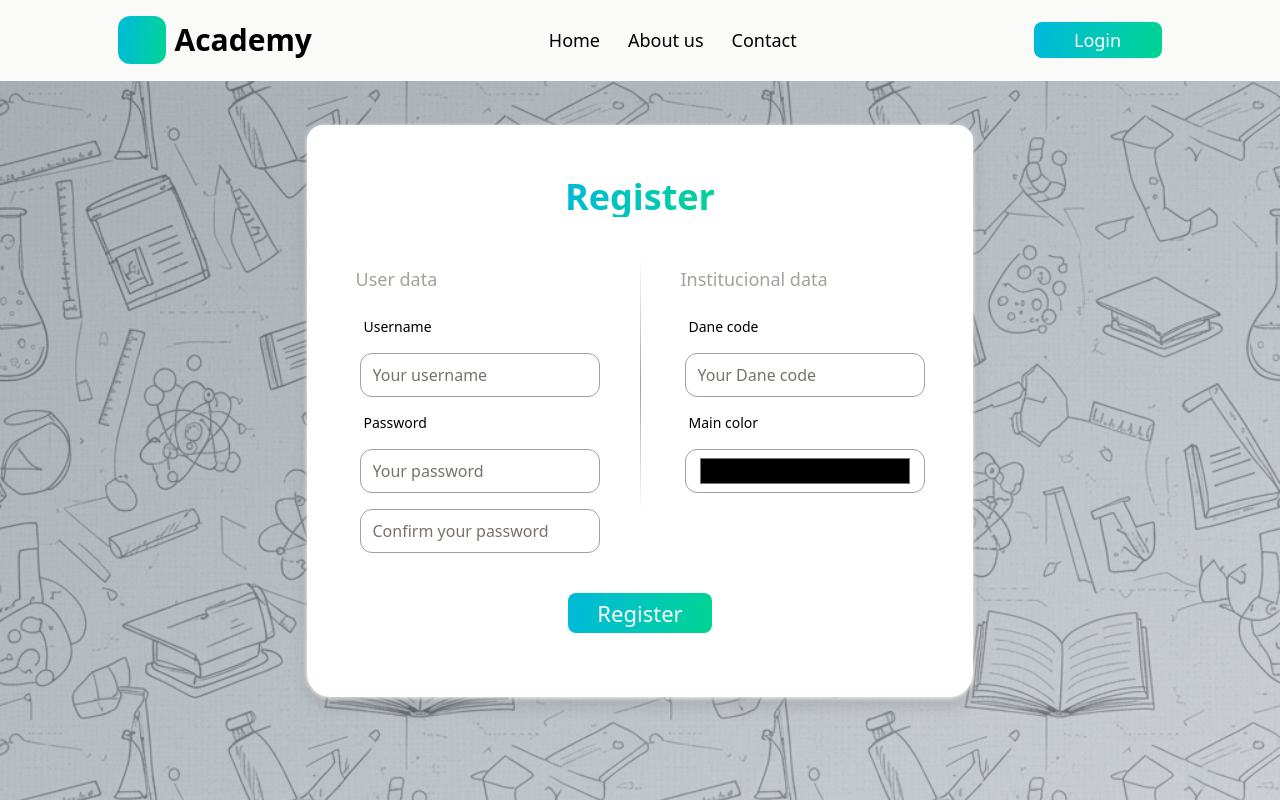
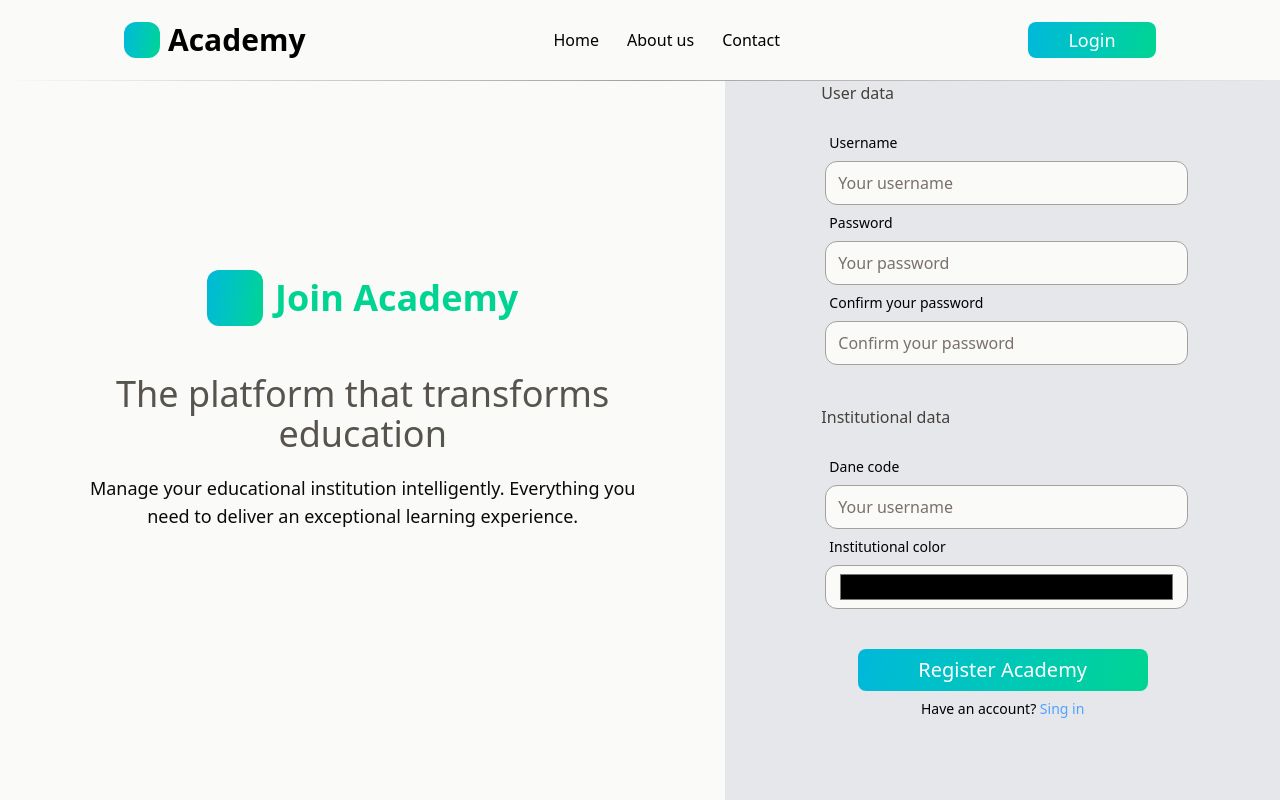
Before and after one commit to As-Solutions-Co/frontend, an Angular app: page /register in a window 1280 px wide. Shown: the top 800 px of the page. Built offline with nearby package versions, Linux system fonts and the light colour scheme.

Commit message:
New register

```diff
--- a/src/app/core/services/alertService.ts
+++ b/src/app/core/services/alertService.ts
@@ -8,11 +8,11 @@ export type AlertType = 'success' | 'error' | 'warning' | 'info';
 })
 export class AlertService {
 
-  private alertSubject = new Subject<{ type: AlertType, message: string }>();
+  private alertSubject = new Subject<{ type: AlertType, message: string, detail: string | null }>();
 
   alert$ = this.alertSubject.asObservable();
 
-  show(type: AlertType, message: string) {
-    this.alertSubject.next({ type, message })
+  show(type: AlertType, message: string, detail: string | null) {
+    this.alertSubject.next({ type, message, detail })
   }
 }
--- a/src/app/features/login/login.html
+++ b/src/app/features/login/login.html
@@ -5,21 +5,35 @@
         <div class="absolute inset-0 bg-gradient-to-br from-gray-600 to-gray-400 opacity-35"></div>
         <app-alert></app-alert>
         <app-card class="w-[75%] sm:w-[60%] md:w-[40%] lg:w-[30%]">
-            <div class="flex flex-col justify-center items-center gap-5">
+            <div class="flex flex-col justify-center items-center gap-2">
                 <div class="justify-center items-center gap-5">
                     <h1
                         class="text-4xl text-center sm:text-4xl font-bold bg-linear-100 from-cyan-500 to-emerald-400 bg-clip-text text-transparent mt-4 mb-3 sm:m-3">
                         Login</h1>
                     <div class="flex flex-col">
-                        <label for="user">Username</label>
-                        <input id="user" type="text" [(ngModel)]="username" [placeholder]="'Enter your username'">
-                        <label for="pass">Password</label>
-                        <input id="pass" type="password" [(ngModel)]="password" [placeholder]="'Enter your password'">
+                        <label for="user" class="ml-0 m-0">Username</label>
+                        <input id="user" type="text" [(ngModel)]="username" [placeholder]="'Enter your username'"
+                            class="ml-0">
+                        <label for="pass" class="ml-0 m-0">Password</label>
+                        <input id="pass" type="password" [(ngModel)]="password" [placeholder]="'Enter your password'"
+                            class="ml-0">
+                        <a href="">
+                            <p class="text-blue-400 hover:text-blue-500 text-[14px] my-2 ml-1">Forgot your password?</p>
+                        </a>
                     </div>
                 </div>
-                <div class="w-[45%] h-8 mb-5">
-                    <app-solidbutton (click)="onLogin()"
-                        class="text-white text-[16px] sm:text-lg">Login</app-solidbutton>
+                <div class="flex flex-col justify-center items-center">
+                    <div class="w-full h-8">
+                        <app-solidbutton (click)="onLogin()"
+                            class="text-white text-[16px] sm:text-lg">Login</app-solidbutton>
+                    </div>
+                    <p class="text-stone-800 text-[14px] my-2 ml-1">Need an account?
+                        <span>
+                            <a routerLink="/register"
+                                class=" text-blue-400 hover:text-blue-500 text-[14px] my-2 ml-1">Sign
+                                up</a>
+                        </span>
+                    </p>
                 </div>
             </div>
         </app-card>
--- a/src/app/features/login/login.ts
+++ b/src/app/features/login/login.ts
@@ -5,14 +5,14 @@ import { Component } from '@angular/core';
 import { Header } from '@shared/components/header/header';
 import { Auth } from '@core/services/auth';
 import { FormsModule } from '@angular/forms';
-import { Router } from '@angular/router';
+import { Router, RouterLink } from '@angular/router';
 import { Alert } from "@shared/components/alert/alert";
 import { AlertService } from '@core/services/alertService';
 
 @Component({
   selector: 'app-login',
   standalone: true,
-  imports: [Header, Footer, Card, FormsModule, Solidbutton, Alert],
+  imports: [Header, Footer, Card, FormsModule, Solidbutton, Alert, RouterLink],
   templateUrl: './login.html',
   styleUrl: './login.css'
 })
@@ -33,7 +33,7 @@ export default class Login {
     ).subscribe({
       next: (response) => {
         console.log('Login successfully: ', response);
-        this.alertService.show('success', 'Login successful!')
+        this.alertService.show('success', 'Login successful!', null)
         setTimeout(() => {
           this.router.navigate(['/dashboard']);
         }, 1000);
@@ -42,7 +42,7 @@ export default class Login {
       },
       error: (response) => {
         console.log('Error al iniciar sesion: ', response);
-        this.alertService.show('error', 'Login failed!');
+        this.alertService.show('error', 'Login failed!', String(response.error.detail));
       }
     })
   }
--- a/src/app/features/register/register.html
+++ b/src/app/features/register/register.html
@@ -1,47 +1,68 @@
 <section>
     <app-header></app-header>
-    <main class="relative top-20 h-screen flex flex-col justify-center items-center">
-        <div class="relative w-full h-full">
-            <img src="assets/images/register.png" class="w-full h-screen object-cover opacity-80">
-            <div class="absolute inset-0 bg-gradient-to-br from-gray-600 to-gray-400 opacity-45"></div>
+    <main
+        class="relative h-[1000px] md:h-screen w-full flex flex-col justify-center items-center md:flex-row md:justify-between md:items-center caret-transparent">
+        <app-alert></app-alert>
+        <div class="bg-stone-50 h-full w-full flex flex-col justify-center items-center text-center gap-5 sm:gap-10">
+            <div class="flex flex-row justify-center items-center gap-3 mt-20 sm:mt-0">
+                <app-box class="sm:h-14 sm:w-14">
+                    <svg class="h-8 w-9 sm:h-12 sm:w-12">
+                        <use href="assets/icons/academy.svg"></use>
+                    </svg>
+                </app-box>
+                <h1 class="font-bold text-3xl sm:text-4xl text-emerald-400">
+                    Join Academy</h1>
+            </div>
+            <div class="flex flex-col justify-center items-center sm:gap-1">
+                <h2 class="text-2xl sm:text-4xl font-medium text-stone-600 w-[80%]">The platform that transforms
+                    education
+                </h2>
+                <p class="text-sm sm:text-lg w-[80%] font-extralight text-stone-950">Manage your educational institution
+                    intelligently.
+
+                    Everything you
+                    need to
+                    deliver an
+                    exceptional
+                    learning experience.</p>
+            </div>
         </div>
-        <app-alert></app-alert>
-        <div class="absolute top-16 lg:top-5 h-auto w-[330px] sm:w-auto lg:w-[52%]">
-            <app-card class="h-full w-full p-10 drop-shadow-xl drop-stone-50">
-                <div class="flex flex-col justify-center items-center gap-2">
-                    <h1
-                        class="text-3xl sm:text-4xl font-bold bg-linear-100 from-cyan-500 to-emerald-400 bg-clip-text text-transparent mt-3 sm:m-3">
-                        Register</h1>
-                    <div class="flex flex-col sm:flex-row justify-center items-start gap-6 lg:gap-10 mt-5">
-                        <div class="flex flex-col">
-                            <h2 class="text-left">User data</h2>
-                            <label for="user">Username</label>
-                            <input id="user" type="text" [placeholder]="'Your username'" [(ngModel)]="username"
-                                required>
-                            <label for="pass">Password</label>
-                            <input id="pass" type="password" [placeholder]="'Your password'" [(ngModel)]="password"
-                                required>
-                            <input id="cpass" type="password" [placeholder]="'Confirm your password'"
-                                [(ngModel)]="cPassword" required>
-                        </div>
-                        <hr id="space">
-                        <div class="flex flex-col">
-                            <h2 class="text-left">Institucional data</h2>
-                            <label for="code">Dane code</label>
-                            <input id="code" type="number" [placeholder]="'Your Dane code'" [(ngModel)]="dane_code"
-                                required>
-                            <label for="color">Main color</label>
-                            <input id="color" type="color" [placeholder]="'Your username'" [(ngModel)]="main_color"
-                                required>
-                        </div>
-                    </div>
-                    <div class="my-6 h-8 w-28 sm:h-10 sm:w-36">
-                        <app-solidbutton class="text-white text-[16px] sm:text-[22px]"
-                            (click)="onRegister()">Register</app-solidbutton>
-                    </div>
+        <div class="flex flex-col bg-gray-200 justify-center items-start h-full w-full gap-3 p-14 lg:p-24 md:w-[65%]">
+            <form class="flex flex-col gap-10 w-full">
+                <div class="flex flex-col">
+                    <h1 class="text-stone-700 mb-5">User data</h1>
+                    <label for="user">Username</label>
+                    <input type="text" name="user" [placeholder]="'Your username'" class="bg-stone-50 w-full"
+                        [(ngModel)]="username">
+                    <label for="pass">Password</label>
+                    <input type="password" name="pass" [placeholder]="'Your password'" class="bg-stone-50 w-full"
+                        [(ngModel)]="password">
+                    <label for="cPass">Confirm your password</label>
+                    <input type="password" name="cPass" [placeholder]="'Confirm your password'"
+                        class="bg-stone-50 w-full" [(ngModel)]="cPassword">
                 </div>
-            </app-card>
+                <div class="flex flex-col">
+                    <h1 class="text-stone-700 mb-5">Institutional data</h1>
+                    <label for="code">Dane code</label>
+                    <input type="number" name="code" [placeholder]="'Your username'" class="bg-stone-50 w-full"
+                        [(ngModel)]="dane_code">
+                    <label for="color">Institutional color</label>
+                    <input type="color" name="color" class="bg-stone-50 w-full px-3 py-1" [(ngModel)]="main_color">
+                </div>
+                <div class="flex flex-col h-[70px] w-full justify-center items-center gap-2">
+                    <app-solidbutton class="h-full w-[80%] text-white font-medium text-[16px] sm:text-lg md:text-xl"
+                        (click)="onRegister()">Register
+                        Academy
+                    </app-solidbutton>
+                    <p class="text-black font-extralight text-sm sm:text-[14px]">Have an account?
+                        <span>
+                            <a routerLink="/login" class="text-blue-400 hover:text-blue-500">Sing in</a>
+                        </span>
+                    </p>
+                </div>
+            </form>
         </div>
+
     </main>
-    <app-footer class="relative top-20 "></app-footer>
+    <app-footer></app-footer>
 </section>
--- a/src/app/features/register/register.ts
+++ b/src/app/features/register/register.ts
@@ -1,18 +1,18 @@
 import { Alert } from '@shared/components/alert/alert';
 import { Solidbutton } from './../../shared/components/buttons/solidbutton/solidbutton';
-import { Card } from './../../shared/components/card/card';
 import { Footer } from './../../shared/components/footer/footer';
 import { Header } from '@shared/components/header/header';
 import { Component } from '@angular/core';
 import { Auth } from '@core/services/auth';
 import { FormsModule } from '@angular/forms';
 import { AlertService } from '@core/services/alertService';
-import { Router } from '@angular/router';
+import { Router, RouterLink } from '@angular/router';
+import { Box } from "@shared/components/box/box";
 
 @Component({
   selector: 'app-register',
   standalone: true,
-  imports: [Header, Footer, Card, FormsModule, Solidbutton, Alert],
+  imports: [Header, Footer, FormsModule, Alert, Box, Solidbutton, RouterLink],
   templateUrl: './register.html',
   styleUrl: './register.css'
 })
@@ -36,7 +36,7 @@ export default class Register {
     ).subscribe({
       next: (response: any) => {
         console.log('Usuario registrado: ', response);
-        this.alertService.show('success', 'Successfully registered academy');
+        this.alertService.show('success', 'Successfully registered academy', null);
         setTimeout(() => {
           this.router.navigate(['/login']);
         }, 1000)
@@ -44,7 +44,7 @@ export default class Register {
       },
       error: (err: any) => {
         console.log('Error al registrar: ', err);
-        this.alertService.show('error', 'Failed register')
+        this.alertService.show('error', 'Failed register', String(err.error.detail))
       }
     });
   }
--- a/src/app/shared/components/alert/alert.html
+++ b/src/app/shared/components/alert/alert.html
@@ -1,6 +1,6 @@
 @if (message) {
 <div
-    class="fixed flex justify-center items-center left-1/2 -translate-x-1/2 top-[85px] w-[70%] h-[8%] sm:w-[340px] sm:h-[65px] rounded-lg z-50">
+    class="fixed flex justify-center items-center left-1/2 -translate-x-1/2 top-[85px] w-[70%] h-[8%] sm:w-auto sm:h-[65px] rounded-lg z-50">
     <div class="flex justify-center items-center w-full h-full p-[5px] rounded-lg" [ngClass]="{
                 'bg-gradient-to-r from-cyan-500 to-emerald-400': type === 'success',
                 'bg-red-400': type === 'error',
@@ -8,11 +8,14 @@
                 'bg-blue-400': !type
 
             }">
-        <div class="flex flex-row rounded-lg bg-transparent w-full h-full justify-start items-center gap-3 px-5">
+        <div class="flex flex-row rounded-lg bg-transparent w-full h-full justify-start items-center gap-5 px-5">
             <svg class="w-8 h-8 text-white">
                 <use [attr.href]="'assets/icons/' + icons() + '.svg'"></use>
             </svg>
-            <h1 class="text-center text-white">{{message}}</h1>
+            <div class="flex flex-col justify-start items-start">
+                <h1 class="text-white text-lg font-medium">{{ message }}</h1>
+                <p class="text-white text-sm font-extralight">{{ detail }}</p>
+            </div>
         </div>
     </div>
 </div>
--- a/src/app/shared/components/alert/alert.ts
+++ b/src/app/shared/components/alert/alert.ts
@@ -12,6 +12,7 @@ import { AlertService, AlertType } from '@core/services/alertService';
 export class Alert {
   type: AlertType = 'info';
   message: string = '';
+  detail: string | null = null;
 
   constructor(private alertService: AlertService) { }
 
@@ -19,13 +20,13 @@ export class Alert {
     this.alertService.alert$.subscribe((aler) => {
       this.type = aler.type;
       this.message = aler.message;
+      this.detail = aler.detail;
 
       setTimeout(() => {
         this.message = '';
       }, 5000);
     })
   }
-
 
   icons(): string {
     switch (this.type) {
--- a/src/app/shared/components/box/box.html
+++ b/src/app/shared/components/box/box.html
@@ -1,4 +1,4 @@
 <div
-    class="flex w-10 h-10 sm:w-12 sm:h-12 justify-center items-center bg-linear-100 from-cyan-500 to-emerald-400 rounded-xl transition-all duration-500">
+    class="flex w-10 h-10 sm:w-full sm:h-full justify-center items-center bg-linear-100 from-cyan-500 to-emerald-400 rounded-xl transition-all duration-500">
     <ng-content></ng-content>
 </div>
--- a/src/app/shared/components/header/header.html
+++ b/src/app/shared/components/header/header.html
@@ -9,7 +9,7 @@
         </a>
         <h1 class="font-bold font-sans text-xl sm:text-3xl transition-all duration-500">Academy</h1>
     </div>
-    <div class="hidden lg:flex flex-row gap-7 text-lg font-extralight">
+    <div class="hidden lg:flex flex-row gap-7 text-[16px] font-extralight">
         <a [routerLink]="['/']" fragment="home">Home</a>
         <a [routerLink]="['/']" fragment="about">About us</a>
         <a [routerLink]="['/']" fragment="contact">Contact</a>
@@ -47,8 +47,6 @@
         <div class="lg:hidden">
             <app-menutoggle></app-menutoggle>
         </div>
+        <hr class="via-stone-400 w-full h-[1px] absolute top-20 right-0">
     </div>
 </div>
-<div class="flex justify-center items-center">
-    <hr class="via-stone-700 w-full h-[1px]">
-</div>
--- a/src/styles.css
+++ b/src/styles.css
@@ -22,7 +22,7 @@
   }
 
   input {
-    @apply border-[0.5px] border-stone-400 text-black w-56 h-9 sm:w-60 sm:h-11 text-[13px] sm:text-[16px] text-wrap rounded-[12px] hover:scale-105 transition-all duration-300  placeholder:text-stone-500 my-2 ml-1 pl-3;
+    @apply border-[0.5px] border-stone-400 text-black w-56 h-9 sm:w-60 sm:h-11 text-[13px] sm:text-[16px] text-wrap rounded-[12px] hover:scale-105 transition-all duration-300  placeholder:text-stone-500 ml-1 pl-3 caret-stone-700;
   }
 
   input#color {
```
Also changed, not shown: src/assets/images/register.png.
